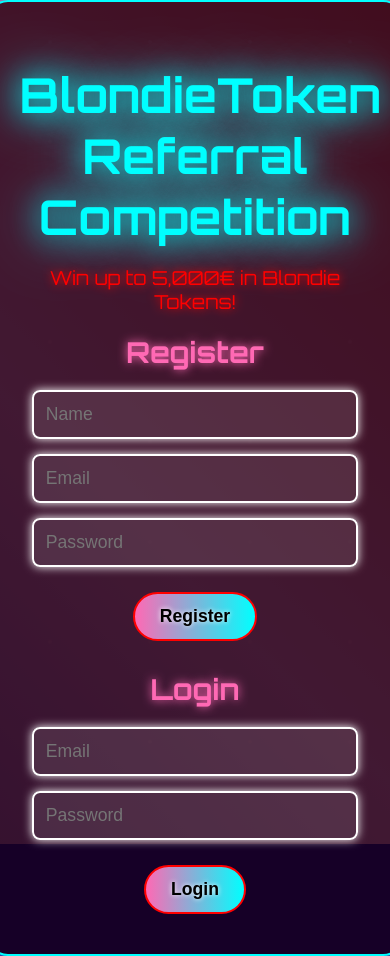
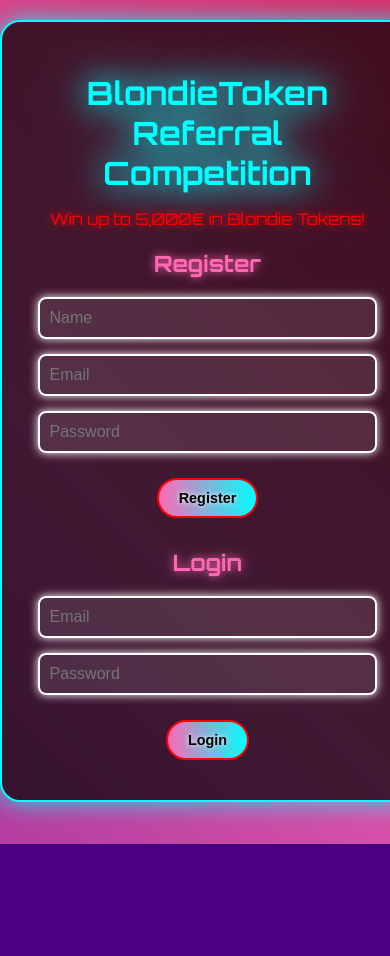
Before and after one commit to Baretap/blondietoken-competition, a website: page public/index.html in a window 390 px wide. Shown: the top 956 px of the page. After the commit the page ends 844 px from the top, so only its background shows below. Drawn offline with Linux system fonts and the light colour scheme.

Commit message:
Fixed scrolling issue on mobile and improved responsiveness

```diff
--- a/public/style.css
+++ b/public/style.css
@@ -5,11 +5,8 @@
  background: #4B0082; /* Tumma lila */
  color: #FFFFFF; /* Valkoinen */
  font-family: 'Orbitron', sans-serif;
-    min-height: 100vh;
-    display: flex;
-    justify-content: center;
-    align-items: center;
-    overflow: hidden;
+ overflow-x: hidden; /* Estä vaakavieritys */
+ overflow-y: auto; /* Salli pyst ysuuntainen vieritys */
 }
 
 /* Animoitu gradientti tausta */
@@ -50,6 +47,7 @@
  box-shadow: 0 0 25px rgba(0, 255, 255, 0.8); /* Neon sininen hehku */
  max-width: 600px;
  width: 90%;
+ margin: 20px auto; /* Lisää marginaali ylhäältä ja alhaalta */
  position: relative;
  z-index: 1;
 }
@@ -58,7 +56,7 @@
 h1 {
  color: #00FFFF; /* Neon sininen */
  text-shadow: 0 0 15px #00FFFF, 0 0 30px #00FFFF;
-    font-size: 3em;
+ font-size: 2.5em; /* Pienempi mobiilissa */
  margin-bottom: 15px;
  animation: pulse 2s infinite;
 }
@@ -66,7 +64,7 @@
 .neon-header {
  color: #FF69B4; /* Vaaleanpunainen */
  text-shadow: 0 0 10px #FF69B4;
-    font-size: 1.8em;
+ font-size: 1.6em; /* Pienempi mobiilissa */
  margin: 20px 0;
 }
 
@@ -74,7 +72,7 @@
 .neon-text {
  color: #FF0000; /* Punainen */
  text-shadow: 0 0 8px #FF0000;
-    font-size: 1.2em;
+ font-size: 1.1em; /* Pienempi mobiilissa */
 }
 
 /* Syöttökentät */
@@ -85,9 +83,9 @@
  padding: 12px;
  background: rgba(255, 255, 255, 0.1); /* Valkoinen, läpinäkyvä */
  border: 2px solid #FFFFFF; /* Valkoinen */
-    border-radius: 8px;
+ border-radius: 8px ;
  color: #FF69B4; /* Vaaleanpunainen */
-    font-size: 1.1em;
+ font-size: 1em;
  box-shadow: 0 0 10px #FFFFFF;
  transition: box-shadow 0.3s, border-color 0.3s;
 }
@@ -107,7 +105,7 @@
  border-radius: 30px;
  color: #000000; /* Musta */
  font-weight: bold;
-    font-size: 1.1em;
+ font-size: 1em;
  cursor: pointer;
  transition: transform 0.3s, box-shadow 0.3s;
  text-shadow: 0 0 5px #FFFFFF; /* Valkoinen */
@@ -118,7 +116,7 @@
  box-shadow: 0 0 25px #FF69B4, 0 0 50px #00FFFF; /* Vaaleanpunainen ja neon sininen hehku */
 }
 
-/* Pistetaulukko (Leaderboard) */
+/* Pistetaulukko */
 .neon-table {
  width: 100%;
  border-collapse: separate;
@@ -132,7 +130,7 @@
 }
 
 .neon-table th, .neon-table td {
-    padding: 15px;
+ padding: 12px;
  color: #FFFFFF; /* Valkoinen */
  text-shadow: 0 0 5px #FFFFFF;
  border-bottom: 1px solid #FF69B4; /* Vaaleanpunainen */
@@ -156,6 +154,31 @@
  transition: background 0.3s;
 }
 
+/* Responsiivisuus */
+@media (max-width: 600px) {
+ h1 {
+ font-size: 2em;
+ }
+ .neon-header {
+ font-size: 1.4em;
+ }
+ .neon-text {
+ font-size: 1em;
+ }
+ .neon-input {
+ width: 90%;
+ padding: 10px;
+ }
+ .neon-btn {
+ padding: 10px 20px;
+ font-size: 0.9em;
+ }
+ .neon-table th, .neon-table td {
+ padding: 10px;
+ font-size: 0.9em;
+ }
+}
+
 /* Animaatiot */
 @keyframes gradientShift {
  0% { background-position: 0% 0%; }
```
Lines whose indentation alone changed are shown as unchanged.
